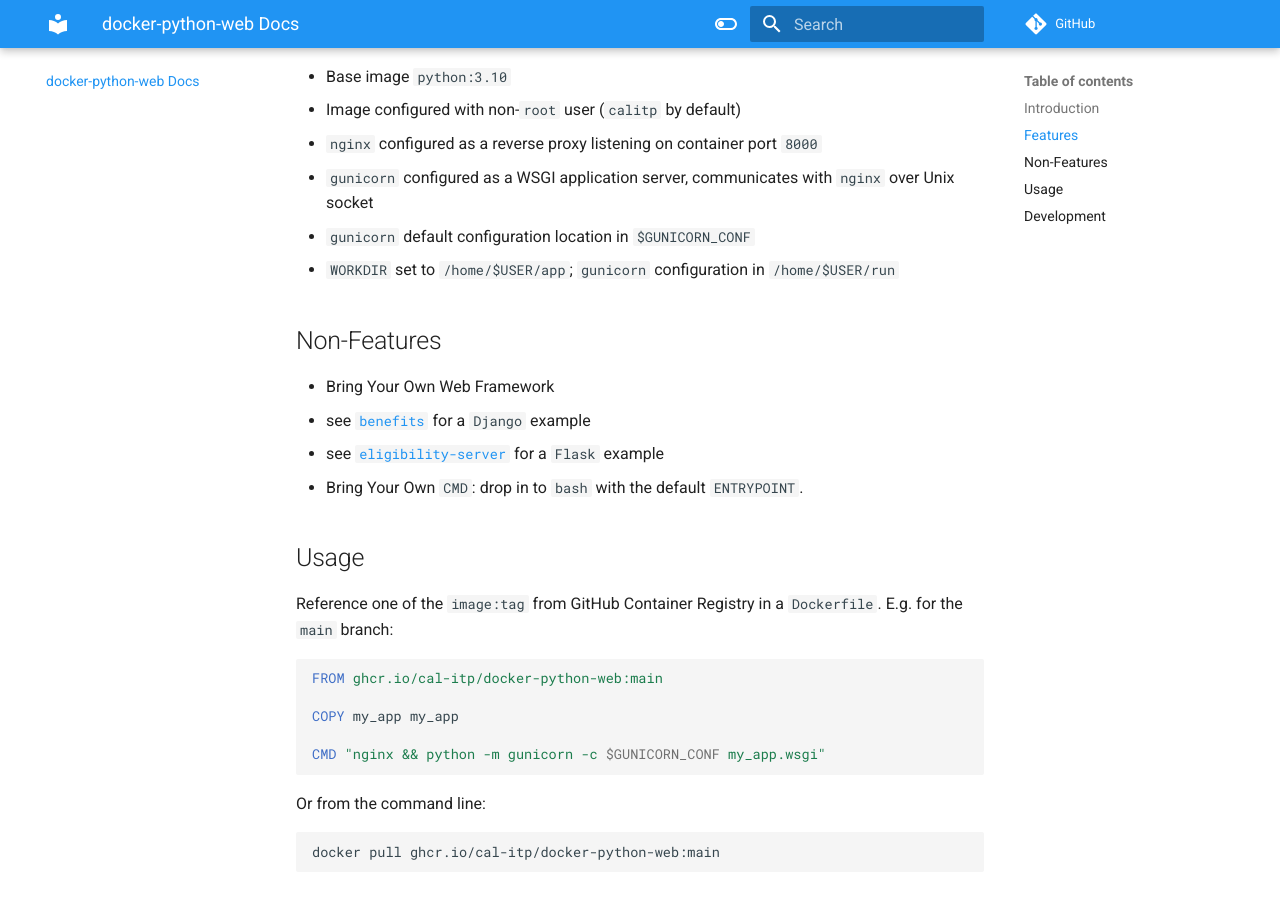
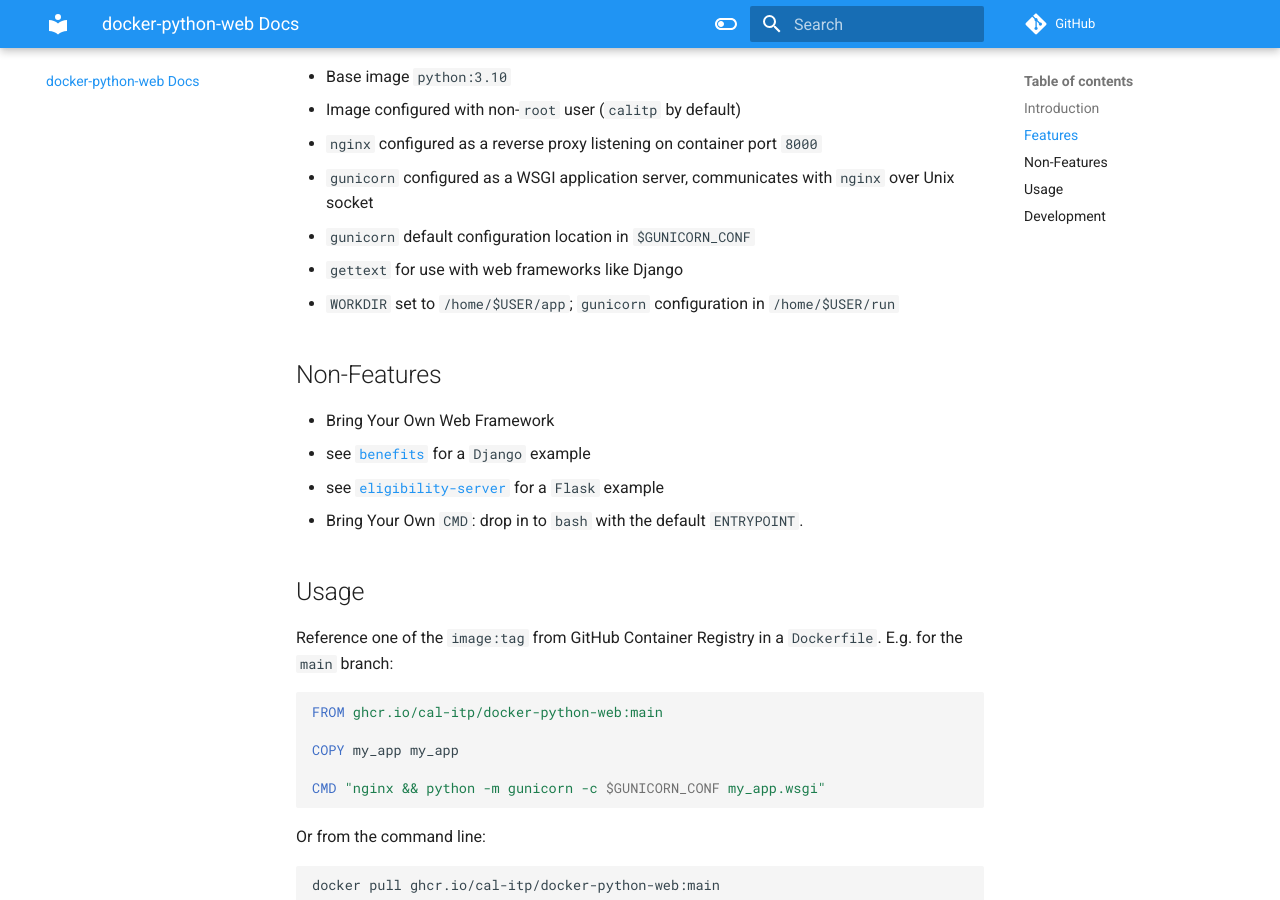
Before and after one commit to cal-itp/docker-python-web, an MkDocs documentation site: the page built from docs/README.md, in a window 1280 px wide and 900 px high, scrolled down 373 px. Built offline with MkDocs 1.6.1 and Material for MkDocs 9.7.7, drawn with Linux system fonts in a browser that asks for light colours; nearby versions of some CDN libraries; comment, search, counter and statistics services are not loaded.

Commit message:
docs: update to include gettext

```diff
--- a/docs/README.md
+++ b/docs/README.md
@@ -13,6 +13,7 @@
 - `nginx` configured as a reverse proxy listening on container port `8000`
 - `gunicorn` configured as a WSGI application server, communicates with `nginx` over Unix socket
 - `gunicorn` default configuration location in `$GUNICORN_CONF`
+- `gettext` for use with web frameworks like Django
 - `WORKDIR` set to `/home/$USER/app`; `gunicorn` configuration in `/home/$USER/run`
 
 ## Non-Features
```
Also changed, not shown: README.md (+1 -0 lines).
